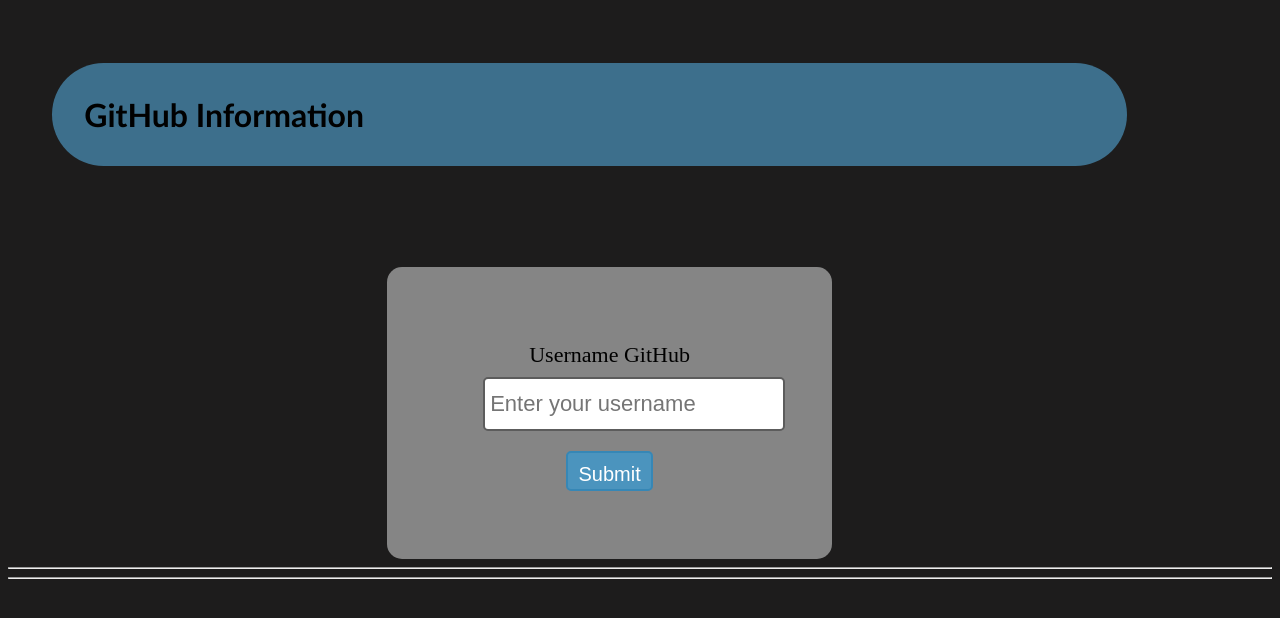
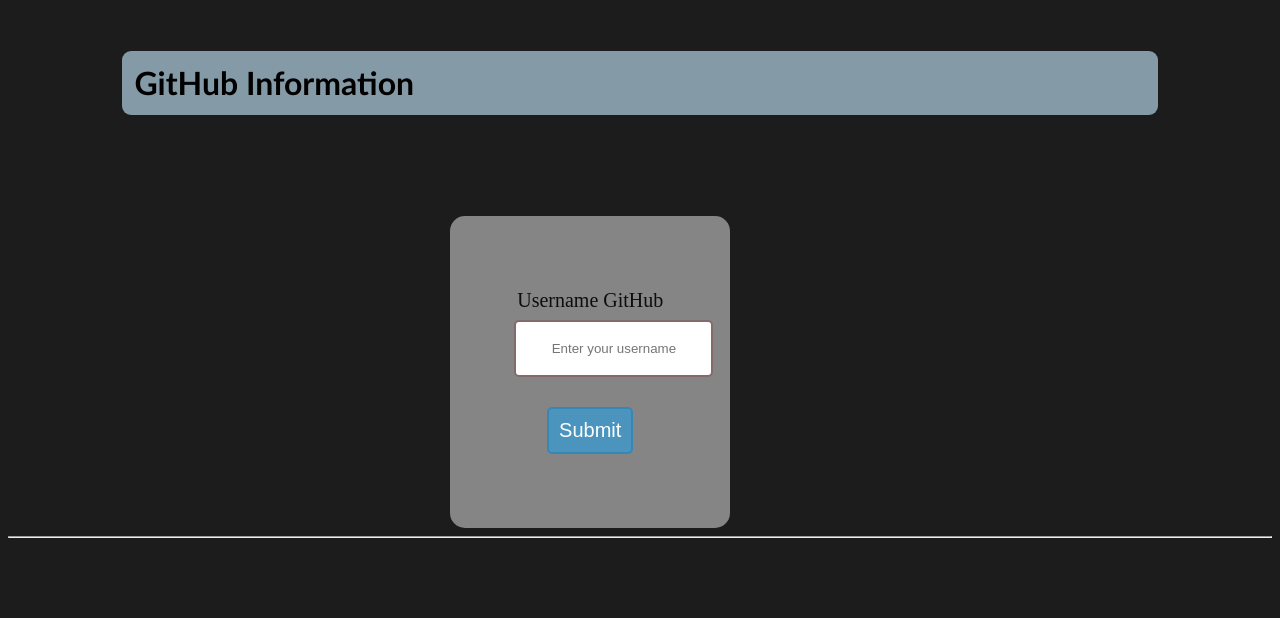
Before and after one commit to JersonDiaz025/gitHub-search-users, a plain HTML site: page index.html in a window 1280 px wide. Drawn offline with Linux system fonts and the light colour scheme.

Commit message:
updating styles

```diff
--- a/0_form.js/main.js
+++ b/0_form.js/main.js
@@ -9,24 +9,25 @@ doc.addEventListener("submit",(s)=>{
     }
     else{
         let asigText = `https://api.github.com/users/${s.target[0].value}`
-        s.target[0].value = " "
+        s.target[0].value = ""
 
         fetch(asigText)
             .then(request =>request.json())
             .then(data=>{
                 if(data.message === "Not Found"){
                     alert("(Invalid) .. this name is not associated with any repository")
-                    location.reload()
+                    // location.reload()
                 }else{
-                    dates.innerHTML=`<img src="${data.avatar_url}" alt="">
+                    dates.innerHTML=
+                                    `<div class="info_user"><img src="${data.avatar_url}" alt="" class="img_user">
                                     <section class= "dates_Styles">
                                         <li class="li1">NAME:----- ${data.login}</li>
                                         <li class="li2">REPOSITORY  NAME:----- ${data.name}</li>
-                                            <li class="li3">FOLLOWERS:------- ${data.followers}</li>
+                                        <li class="li3">FOLLOWERS:-------  ${data.followers}</li>
                                         <p class="li4">
                                             <a href=${data.html_url}>${data.html_url}</a>
                                         </p>
-                                        </section>
+                                    </section></div>
                                     `
                     }
                 })
--- a/index.html
+++ b/index.html
@@ -13,11 +13,10 @@
     <section id="section1">
         <form id="form1">
             <label class="uname1">Username GitHub</label>
-            <input type="text" class="uname1" id="submit" placeholder="Enter your username">
+            <input type="text" class="input1" id="submit" placeholder="Enter your username">
             <input type="submit" class="btn1" placeholder="Enviar">
         </form>
     </section>
-    <hr>
     <hr>
     <div id=inf1></div>
     <script src="0_form.js/main.js" type = "module"></script>
--- a/styles.css/styles_form.css
+++ b/styles.css/styles_form.css
@@ -1,41 +1,41 @@
 .title1{
-    background-color: rgba(75, 148, 190, 0.699);
+    background-color: rgba(178, 210, 228, 0.699);
     font-family: 'Trebuchet MS', 'Lucida Sans Unicode', 'Lucida Grande', 'Lucida Sans', Arial, sans-serif;
-    padding: 2rem;
-    margin-top: 05%;
-    border-radius: 3em;
-    margin-left: 3.5%;
-    margin-right: 10%;
+    padding: 1%;
+    margin-top: 4%;
+    border-radius: 9px;
+    margin-left: 9%;
     width: 80%;
 }
-
 .body1{
     background-color: rgba(29, 28, 28);
 }
-
 #section1{
     background-color: rgba(133, 133, 133);
     text-align: center;
     margin-top: 08%;
-    margin-left: 30%;
-    width: 20%;
-    height: 100px;
-    padding: 6rem;
+    margin-left: 35%;
+    width: 12%;
+    height: 184px;
+    padding: 4rem;
     border-radius: 15px;
 }
 
-#form1 {
-    margin-top: -30px;
-    color: rgb(252, 238, 238);
-    font-size: 120%;
-}
 .uname1{
-    color:black;
-    font-size: 22px;
+    color:rgb(14, 13, 13);
+    font-size: 20px;
     line-height: 2;
 }
+.input1{
+    text-align: center;
+    height: 35px;
+    border: solid rgb(131, 107, 107) 2px;
+    border-radius: 5px;
+    padding:  9px;
+}
+
 .btn1{
-    margin-top: 20px;
+    margin-top: 30px;
     background-color: rgba(75, 148, 190);
     border-radius: 5px;
     font-size: 20px;
@@ -45,41 +45,34 @@
 }
 
 .btn1:hover {
-    background-color: rgb(54, 135, 182);
+    background-color: rgb(88, 78, 78);
 }
 
-input{
-    height: 40px;
-    border: solid rgb(92, 92, 92) 2px;
-    border-radius: 5px;
-    padding: 5px;
+input:focus{
+    outline : none;
 }
-input:focus{
-    outline: none;
+
+.info_user{
+    display: flex;
+    flex-wrap: wrap;
+    width: 100%;
+}
+
+.img_user{
+    width: 34%;
 }
 
 .dates_Styles {
-    color: rgb(248, 225, 225);
-    margin-top: -25%;
+    color: rgb(248, 244, 244);
+    width: 70%;
     margin-left: 40%;
+    margin-top: -17%;
     line-height: 3;
 }
 
-/* @media(max-width:1990px){
-    .dates_Styles {
-        color: rgb(7, 7, 7);
-        margin-top: -15%;
-        margin-left: 30%;
-        line-height: 3;
+@media screen and (min-width: 1300px){
+    .img_user{
+        height: 10%;
+        width: 21%;
     }
-} */
-
-/* @media(max-width:836px) {
-    .uname1{
-        width: 115%;
-    }
-    .dates_Styles{
-        margin-left: 49.5%;
-        margin-top: -40%;
-    }
-} */
+}
```
Lines whose indentation alone changed are shown as unchanged.
